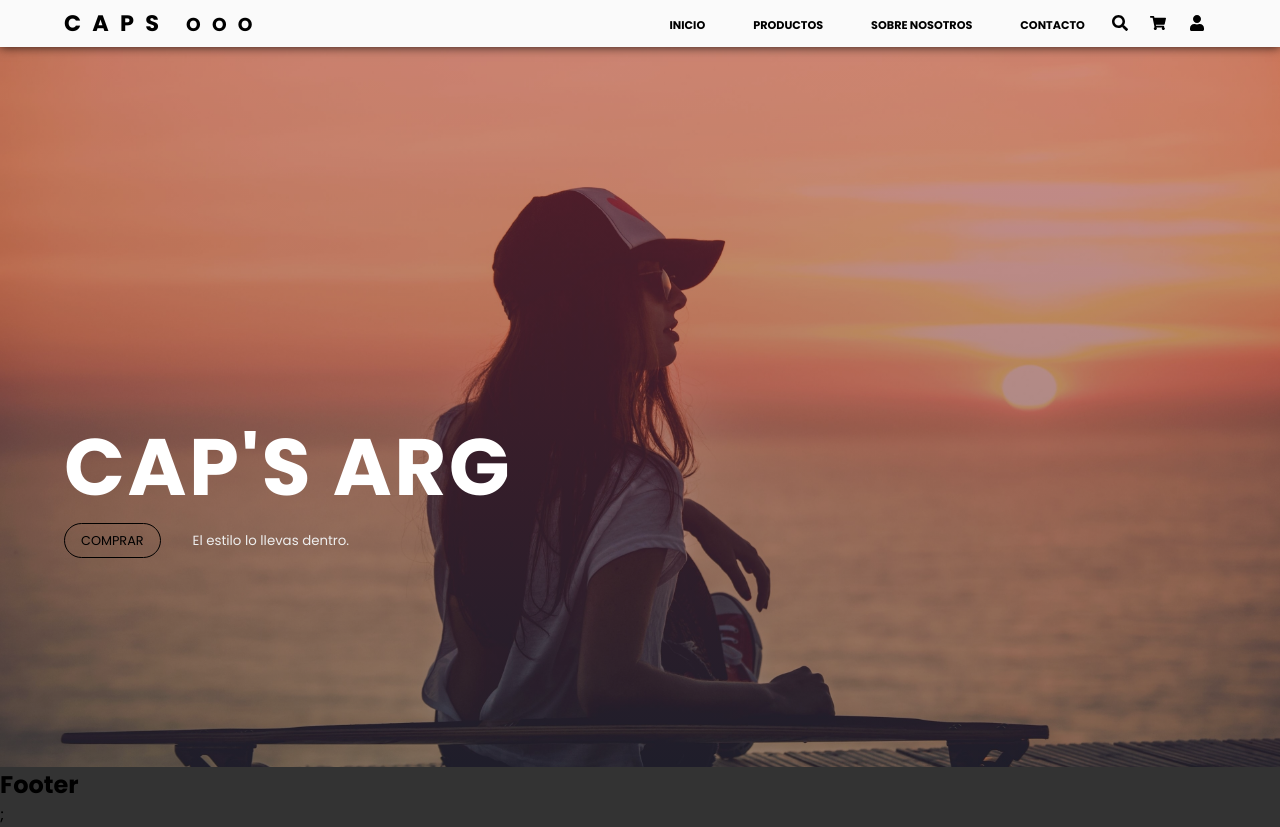
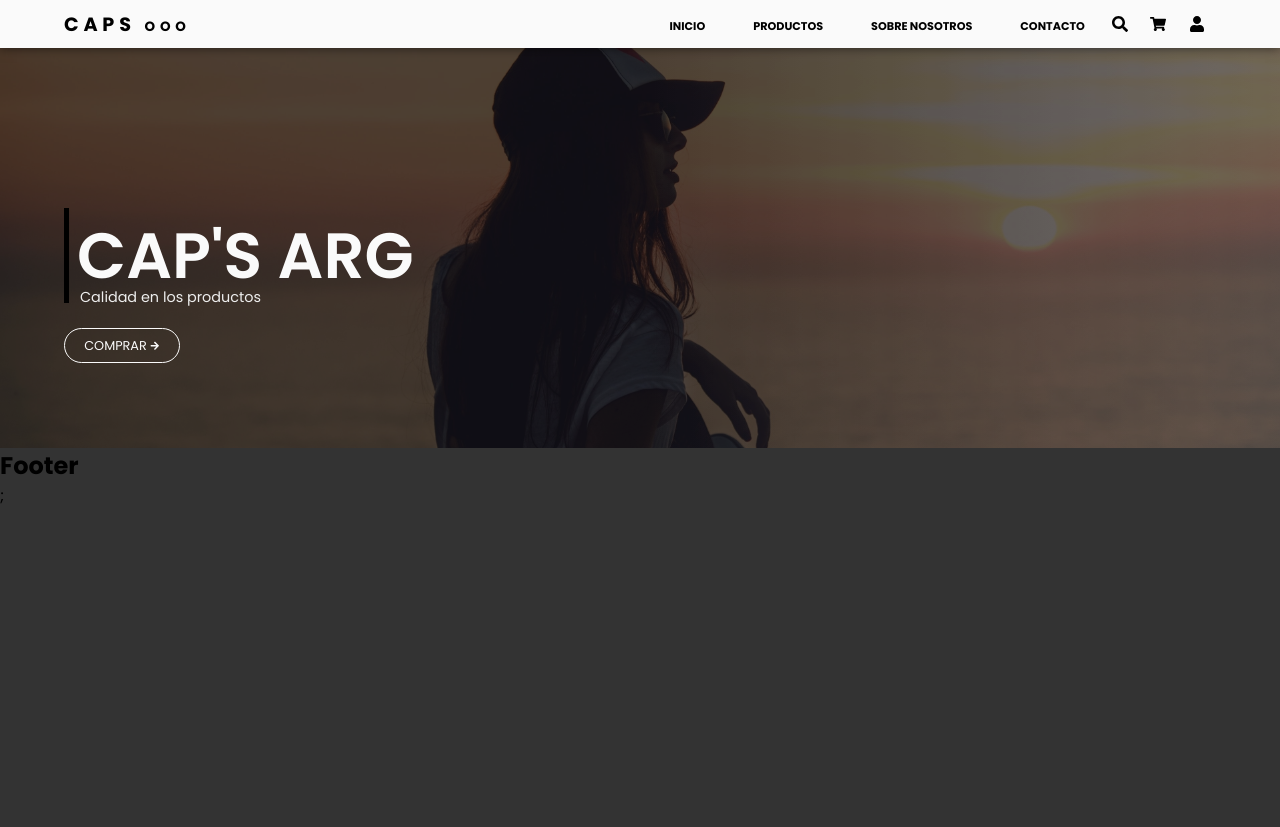
Before and after one commit to myke-roly/capsEcommerce, a Next.js app: page / in a window 1280 px wide. After the commit the page ends 800 px from the top, so only its background shows below. Built offline with nearby package versions, Linux system fonts and the light colour scheme.

Commit message:
menu burguer fixed

```diff
--- a/containers/Header.js
+++ b/containers/Header.js
@@ -1,29 +1,8 @@
 import React from 'react';
+import { FaArrowRight } from 'react-icons/fa';
 import styled, { keyframes } from 'styled-components';
 import Button from '../utils/Button';
 import { Container } from '../styled/index';
-
-const WrapperHeader = styled.header`
-  height: 90vh;
-  width: 100%;
-  position: relative;
-  background-image: url('./cap-girl-9.jpg');
-  background-repeat: no-repeat;
-  background-position: 0;
-  background-size: cover;
-
-  &::after {
-    content: '';
-    width: 100%;
-    height: 100%;
-    background: linear-gradient(to top, black, #800);
-    opacity: 0.4;
-    position: absolute;
-    top: 0;
-    left: 0;
-    z-index: 2;
-  }
-`;
 
 const animate = keyframes`
   from {
@@ -36,24 +15,56 @@ const animate = keyframes`
   }
 `;
 
+const WrapperHeader = styled.header`
+  height: 50vh;
+  width: 100%;
+  position: relative;
+  background: linear-gradient(to left, #333, #000, #000);
+
+  @media (max-width: 900px) {
+    font-size: 12px;
+  }
+
+  &::after {
+    content: '';
+    position: absolute;
+    top: 0;
+    left: 0;
+    width: 100%;
+    height: 100%;
+    background-image: url('./cap-girl-9.jpg');
+    background-repeat: no-repeat;
+    background-position: 0;
+    background-size: cover;
+    opacity: 0.3;
+    z-index: 2;
+  }
+`;
+
 const Content = styled.section`
   position: absolute;
-  top: 50%;
+  top: 40%;
   left: 5%;
   z-index: 10;
 
   h1 {
-    color: #fff;
+    color: ${props => props.theme.color.primary};
+    border-left: 5px solid ${props => props.theme.color.dark};
+    padding-left: 0.5rem;
     text-transform: uppercase;
-    font-size: 5em;
-    letter-spacing: 2.5px;
+    font-size: 4em;
+    font-weight: 600;
+    /* letter-spacing: 2px; */
     animation: ${animate} 0.8s ease-in;
   }
 
-  small {
-    margin-left: 2rem;
+  p {
+    font-size: 0.9em;
     color: #eee;
-    animation: ${animate} 0.8s ease-in;
+    margin-left: 1rem;
+    margin-top: -1rem;
+    margin-bottom: 1.5rem;
+    animation: ${animate} 0.8s ease-out;
   }
 `;
 
@@ -63,8 +74,10 @@ const Header = () => {
       <Container>
         <Content>
           <h1>CAP's Arg</h1>
-          <Button text="COMPRAR" color="dark" />
-          <small>El estilo lo llevas dentro.</small>
+          <p>Calidad en los productos</p>
+          <Button text="COMPRAR " color="primary">
+            <FaArrowRight size=".6rem" />
+          </Button>
         </Content>
       </Container>
     </WrapperHeader>
--- a/containers/Nav.js
+++ b/containers/Nav.js
@@ -10,13 +10,14 @@ import Button from '../utils/Button';
 const Nav = styled.nav`
   position: sticky;
   top: 0;
+  left: 0;
   width: 100%;
   background: ${props => props.theme.color.primary};
   color: ${props => props.theme.color.dark};
-  padding: 0.4rem 0;
-  box-shadow: 0 0 10px rgba(0, 0, 0, 0.8);
+  padding: 0.6rem 0;
+  box-shadow: 0 0 10px rgba(0, 0, 0, 0.55);
   z-index: 100;
-  position: relative;
+  /* position: relative; */
 
   @media (max-width: 900px) {
     font-size: 14px;
@@ -68,8 +69,12 @@ const Links = styled.ul`
 
 const Title = styled.h1`
   text-transform: uppercase;
-  font-size: 1.4em;
-  letter-spacing: 0.5em;
+  font-size: 1.2em;
+  letter-spacing: 0.3rem;
+
+  small {
+    font-size: .7em;
+  }
 `;
 
 const NavBar = () => {
--- a/utils/BurguerMenu.js
+++ b/utils/BurguerMenu.js
@@ -6,16 +6,16 @@ const Menu = styled.div`
   height: 30px;
   cursor: pointer;
   position: absolute;
-  top: 2vh;
+  top: .4rem;
   right: 5%;
 
   span {
     width: 25px;
     position: absolute;
-    top: 1vh;
-    height: ${props => (props.modeMobile ? '0px' : '3px')};
+    height: ${props => (props.modeMobile ? '0px' : '.25rem')};
     background: ${({ theme }) => theme.color.dark};
     transition: all 0.3s ease;
+    border-radius: 50px;
 
     @media (min-width: 900px) {
       display: none;
@@ -24,23 +24,25 @@ const Menu = styled.div`
     &::before {
       content: '';
       position: absolute;
-      top: ${props => (props.modeMobile ? 0 : '-1.2vh')};
-      height: 3px;
+      top: ${props => (props.modeMobile ? 0 : '-.45rem')};
+      height: .25rem;
       background: inherit;
       width: ${props => (props.modeMobile ? '30px' : '30px')};
       transform: ${props => (props.modeMobile ? 'rotate(-225deg)' : 0)};
       transition: all 0.3s ease;
+      border-radius: 50px;
     }
 
     &::after {
       content: '';
       position: absolute;
-      top: ${props => (props.modeMobile ? 0 : '1.2vh')};
+      top: ${props => (props.modeMobile ? 0 : '.4rem')};
       width: ${props => (props.modeMobile ? '30px' : '15px')};
-      height: 3px;
+      height: .25rem;
       background: inherit;
       transform: ${props => (props.modeMobile ? 'rotate(45deg)' : 0)};
       transition: all 0.3s ease;
+      border-radius: 50px;
     }
   }
 `;
--- a/utils/Button.js
+++ b/utils/Button.js
@@ -22,7 +22,7 @@ const ButtonWrapper = styled.a`
     }};
   border: 1.5px solid;
   border-radius: 50px;
-  padding: 0.5rem 1rem;
+  padding: 0.5rem 1.2rem;
   cursor: pointer;
   font-size: 0.8em;
   transition: all 0.3s ease;
@@ -32,6 +32,6 @@ const ButtonWrapper = styled.a`
   }
 `;
 
-export default function Button({ color, text }) {
-  return <ButtonWrapper color={color}>{text}</ButtonWrapper>;
+export default function Button({ color, text, children }) {
+return <ButtonWrapper color={color}>{text}  {children}</ButtonWrapper>;
 }
```
